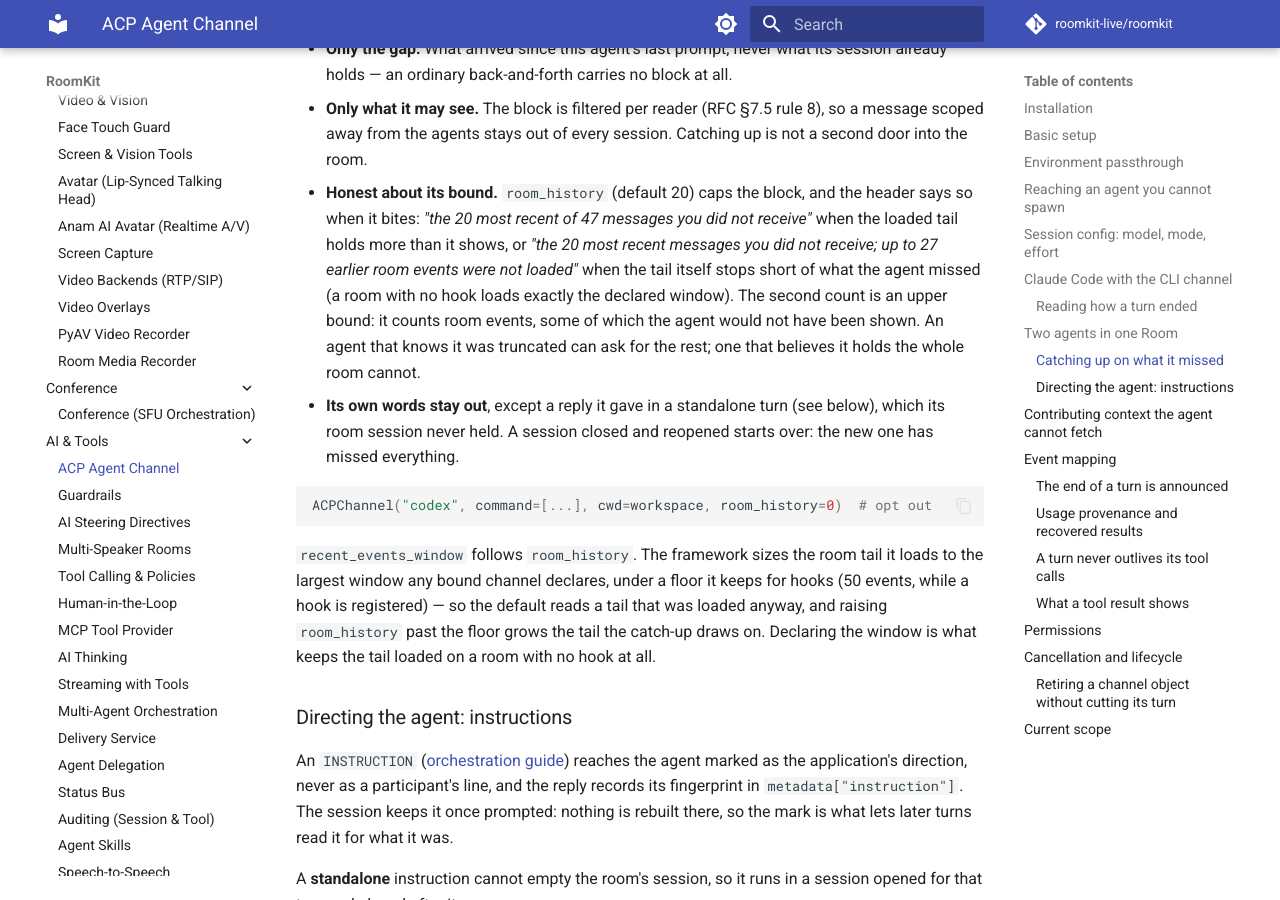
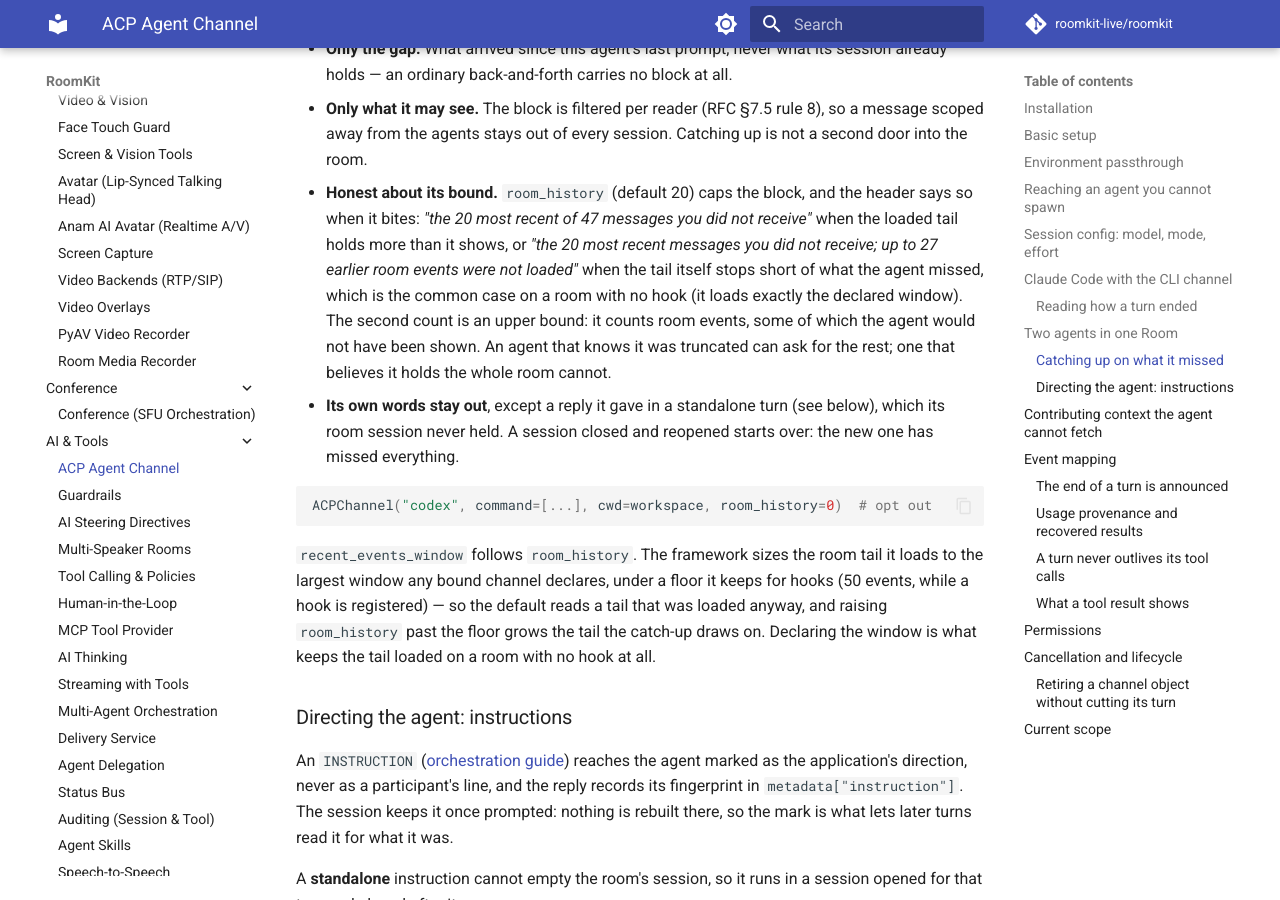
Before and after one commit to roomkit-live/roomkit-docs, an MkDocs documentation site: the page built from docs/guides/acp-channel.md, in a window 1280 px wide and 900 px high, scrolled down 7228 px. Built offline with MkDocs 1.6.1 and Material for MkDocs 9.7.7, drawn with Linux system fonts in a browser that asks for light colours; comment, search, counter and statistics services are not loaded; some of the changed text lies outside the part shown.

Commit message:
docs(acp): the partial header fires whenever the tail stops short, and the floor's exact rule (RMK-159)

```diff
--- a/docs/guides/acp-channel.md
+++ b/docs/guides/acp-channel.md
@@ -375,8 +375,9 @@ what did claude just do?
   the header says so when it bites: *"the 20 most recent of 47 messages you did
   not receive"* when the loaded tail holds more than it shows, or *"the 20 most
   recent messages you did not receive; up to 27 earlier room events were not
-  loaded"* when the tail itself stops short of what the agent missed (a room
-  with no hook loads exactly the declared window). The second count is an upper
+  loaded"* when the tail itself stops short of what the agent missed, which is
+  the common case on a room with no hook (it loads exactly the declared
+  window). The second count is an upper
   bound: it counts room events, some of which the agent would not have been
   shown. An agent that knows it was truncated can ask for the rest; one that
   believes it holds the whole room cannot.
```
Also changed, not shown: other parts of docs/guides/acp-channel.md (+2 -1 lines).
